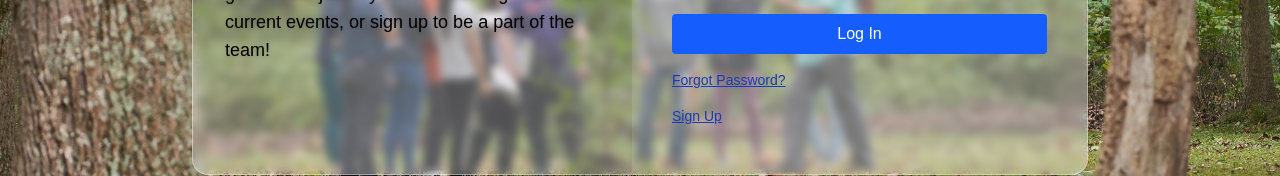
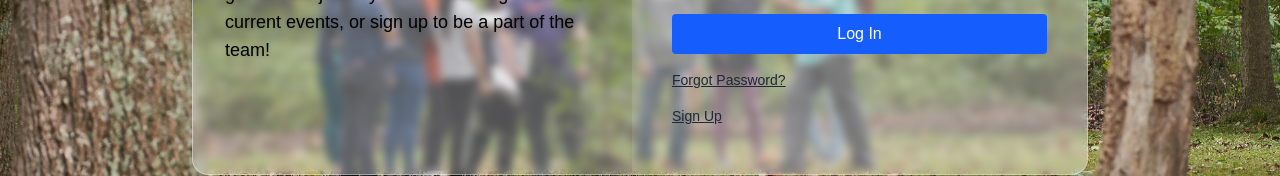
Before and after one commit to Colep39/4353-Project, a Next.js app in the folder frontend/: page /login in a window 1280 px wide. Shown: the part 466-642 px from the top of the page. Built offline with nearby package versions, Linux system fonts and the light colour scheme; no server answers.

Commit message:
fixed homepage background color, login link colors

```diff
--- a/frontend/src/app/aboutUs/page.jsx
+++ b/frontend/src/app/aboutUs/page.jsx
@@ -28,7 +28,7 @@ const memberInfo = [
 function AboutMe(){
   return(
     <>
-        <div className="min-h-screen bg-gradient-to-b from-gray-50 via-white to-gray-100 py-16 px-6">
+      <div className="min-h-screen bg-gradient-to-b from-gray-50 via-white to-gray-100 py-16 px-6">
         {/* Header */}
         <div className="text-center mb-12">
           <h1 className="text-4xl sm:text-5xl font-bold text-gray-800 mb-4">
--- a/frontend/src/app/login/page.jsx
+++ b/frontend/src/app/login/page.jsx
@@ -87,8 +87,8 @@ export default function RegisterPage() {
                 <ErrorMessage name="password" component="div" className="text-red-300 text-sm" />
               </div>
               <button type="submit" className="bg-blue-600 text-white p-2 rounded hover:bg-blue-700 transition cursor-pointer">Log In</button>
-              <Link className="text-blue-800 hover:text-blue-900 underline text-sm text-left" href="/forgot">Forgot Password?</Link>
-              <Link className="text-blue-800 hover:text-blue-900 underline text-sm text-left" href="/register">Sign Up</Link>
+              <Link className="text-gray-800 hover:text-blue-900 underline text-sm text-left" href="/forgot">Forgot Password?</Link>
+              <Link className="text-gray-800 hover:text-blue-900 underline text-sm text-left" href="/register">Sign Up</Link>
             </Form>
           </Formik>
         </div>
--- a/frontend/src/app/page.js
+++ b/frontend/src/app/page.js
@@ -28,6 +28,7 @@ const reviews = [
 export default function Home() {
   return (
     <>
+      <div className="bg-white">
       {/* Hero Section */}
       <div
         className="relative w-full"
@@ -160,7 +161,7 @@ export default function Home() {
               <li><Link href="/events" className="hover:text-red-400 transition">Events</Link></li>
               <li><Link href="/eventManagement" className="hover:text-red-400 transition">Manage Events</Link></li>
               <li><Link href="/volunteerHistory" className="hover:text-red-400 transition">Volunteer History</Link></li>
-              <li><Link href="/aboutUs" className="hover:text-redd-400 transition">About Us</Link></li>
+              <li><Link href="/aboutUs" className="hover:text-red-400 transition">About Us</Link></li>
             </ul>
           </div>
 
@@ -188,6 +189,7 @@ export default function Home() {
           © {new Date().getFullYear()} Cougar Connect. All rights reserved.
         </div>
       </footer>
+      </div>
     </>
   );
 }
```
